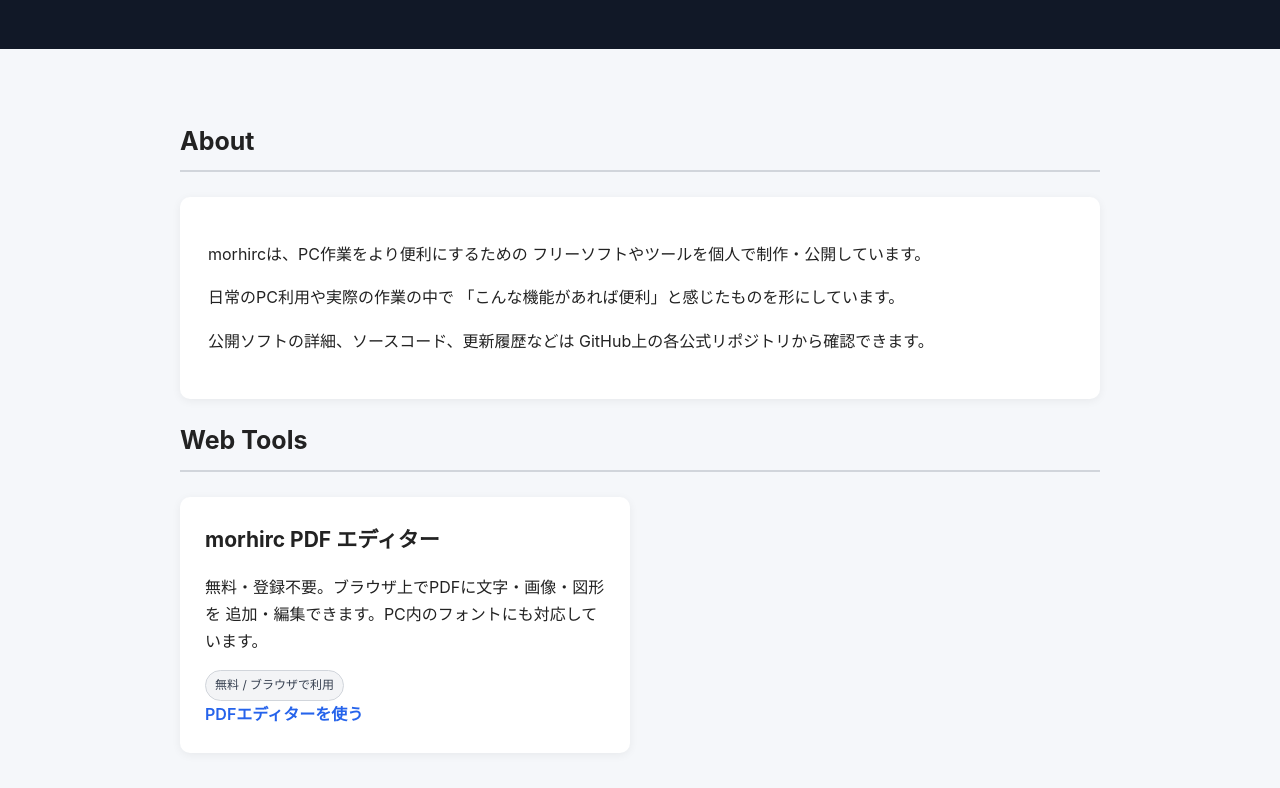
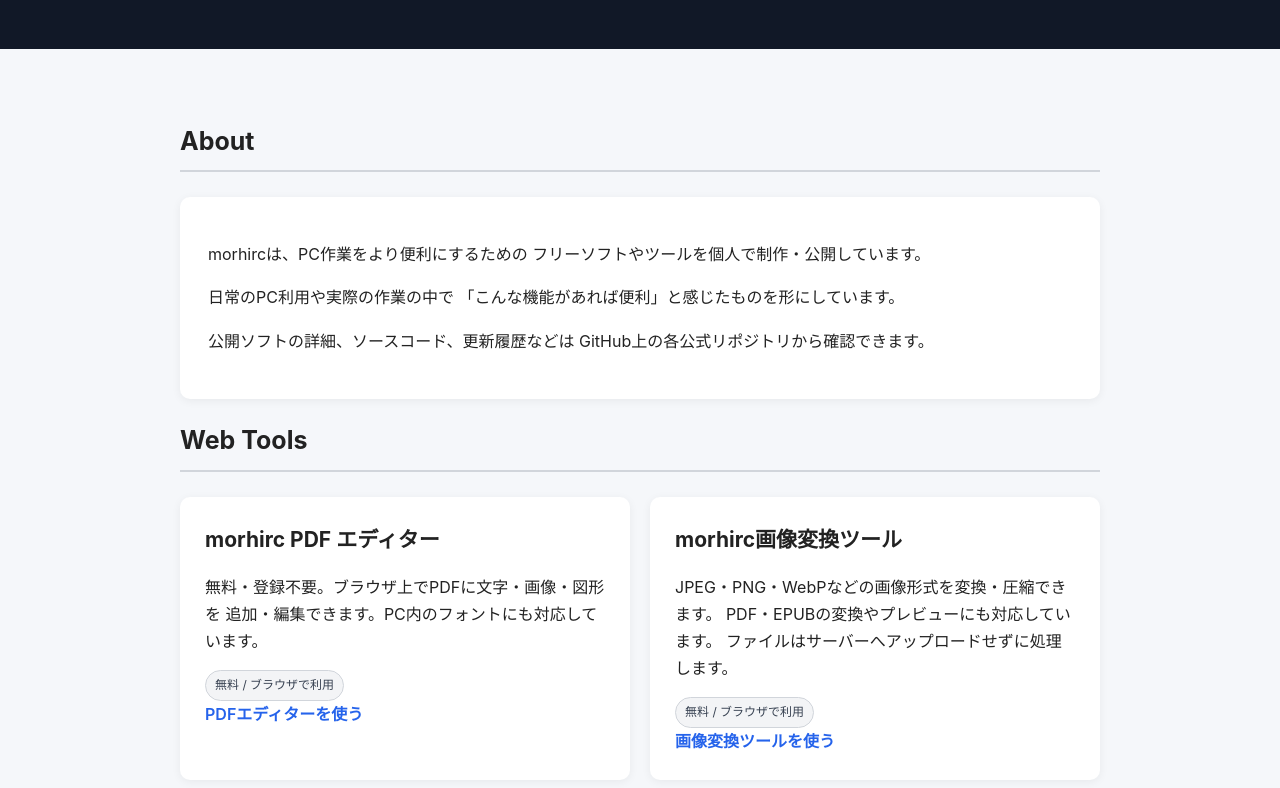
Before and after one commit to morhirc/morhirc.github.io, a plain HTML site: page index.html in a window 1280 px wide. Shown: the part 164-952 px from the top of the page. Drawn offline with Linux system fonts and the light colour scheme.

Commit message:
Add morhirc image converter section to index.html
Added a new section for the morhirc image converter tool with details on its functionality and usage.

```diff
--- a/index.html
+++ b/index.html
@@ -243,6 +243,18 @@
         <span class="tag">無料 / ブラウザで利用</span>
       </div>
       <span class="more">PDFエディターを使う</span>
+    </a>
+    <a class="software" href="/image-converter/">
+      <h3>morhirc画像変換ツール</h3>
+      <p>
+        JPEG・PNG・WebPなどの画像形式を変換・圧縮できます。
+        PDF・EPUBの変換やプレビューにも対応しています。
+        ファイルはサーバーへアップロードせずに処理します。
+      </p>
+      <div class="tags">
+        <span class="tag">無料 / ブラウザで利用</span>
+      </div>
+      <span class="more">画像変換ツールを使う</span>
     </a>
   </div>
 </section>
```
